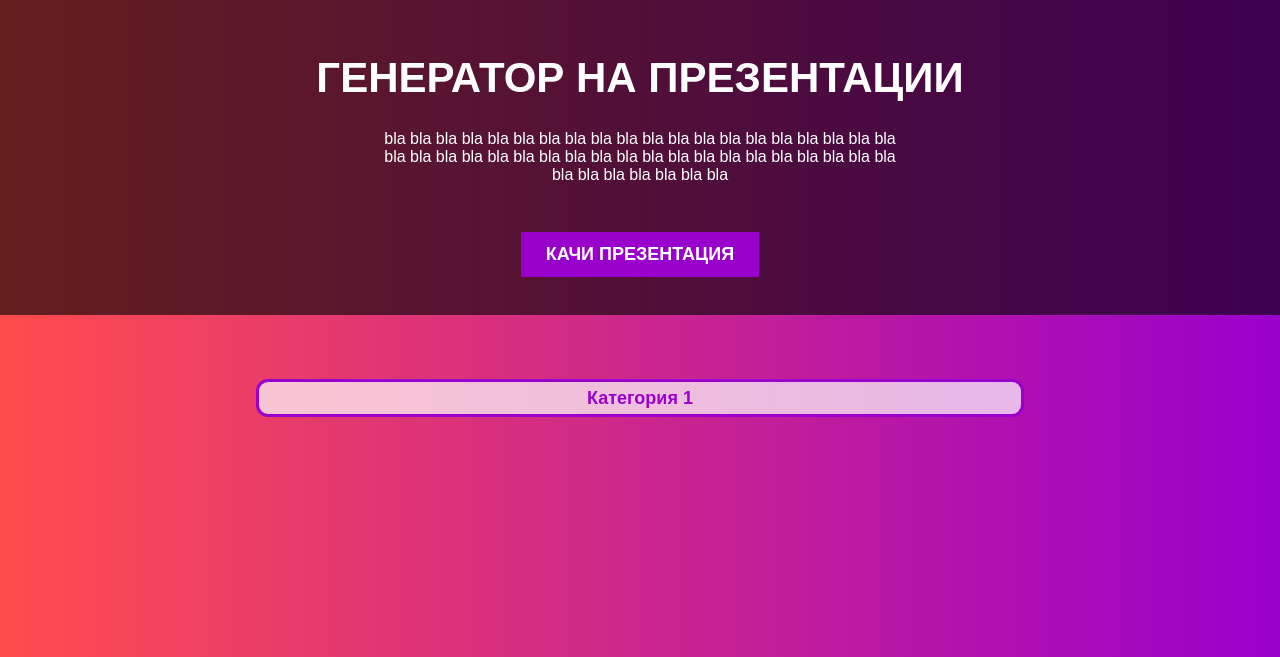
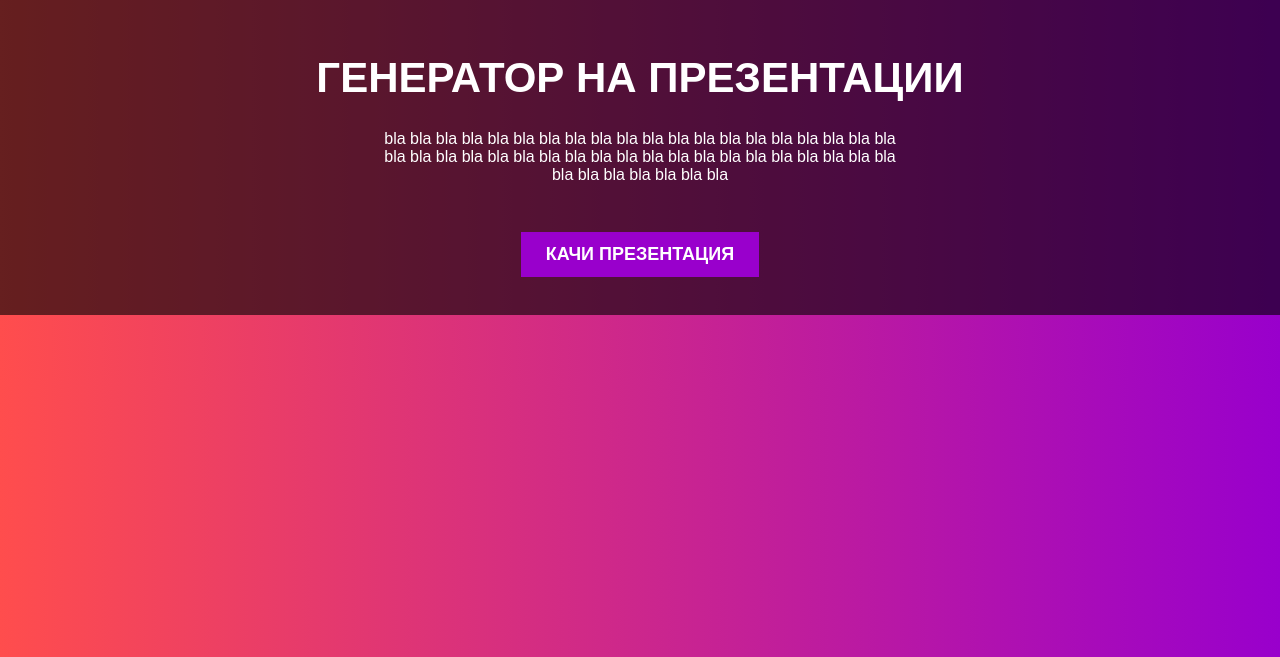
Before and after one commit to kstoimenova/presentation-generator, a PHP site: page / in a window 1280 px wide. Shown: the top 657 px of the page. Run offline with PHP 8.4, Linux system fonts and the light colour scheme; data that the repository does not hold is empty.

Commit message:
Added presentations for each category

```diff
--- a/css/index.css
+++ b/css/index.css
@@ -58,17 +58,17 @@ a {
 .category {
     padding: 0.7% 1.7%;
     width: 100%;
-    margin-bottom: 2%;
+    margin-top: 2%;
     color: #9900cc;
     font-size: 18px;
     font-weight: 600;
-    border-radius: 12px;
+    border-radius: 10px;
     border: 3px solid #9900cc;
-    background: rgba(255, 255, 255, 0.7);
+    background: rgba(255, 255, 255, 0.8);
     transition: all 1s;
 }
 
-.categories:hover .category {
+.categories .category:hover {
     color: white;
     background-color: #9900cc;
     border-color: white;
@@ -76,14 +76,13 @@ a {
 
 .presentations {
     display: none;
-    background-color: #f1f1f1;
-    border-radius: 12px;
+    background: rgba(255, 255, 255, 0.8);
+    border-radius: 10px;
 }
 
 .presentations a {
     color: black;
     padding: 12px 16px;
-    text-decoration: none;
     display: block;
 }
 
--- a/views/index.php
+++ b/views/index.php
@@ -37,7 +37,7 @@
         $presentationDao = new PresentationDao();
 
         foreach($categories as $category) {
-            echo '<button class="category" id="btn' . $category->getName() . '">' . $category->getName() . '</button>
+            echo '<button class="category category' . $category->getId() . '">' . $category->getName() . '</button>
             <div class="presentations">';
             $presentations = $presentationDao->getPresentationByCategoryId($category->getId());
             foreach($presentations as $presentation) {
@@ -46,7 +46,6 @@
             echo '</div>';
         }
     ?>
-    <button class="category">Категория 1</button>
 
     </div>
 
```
